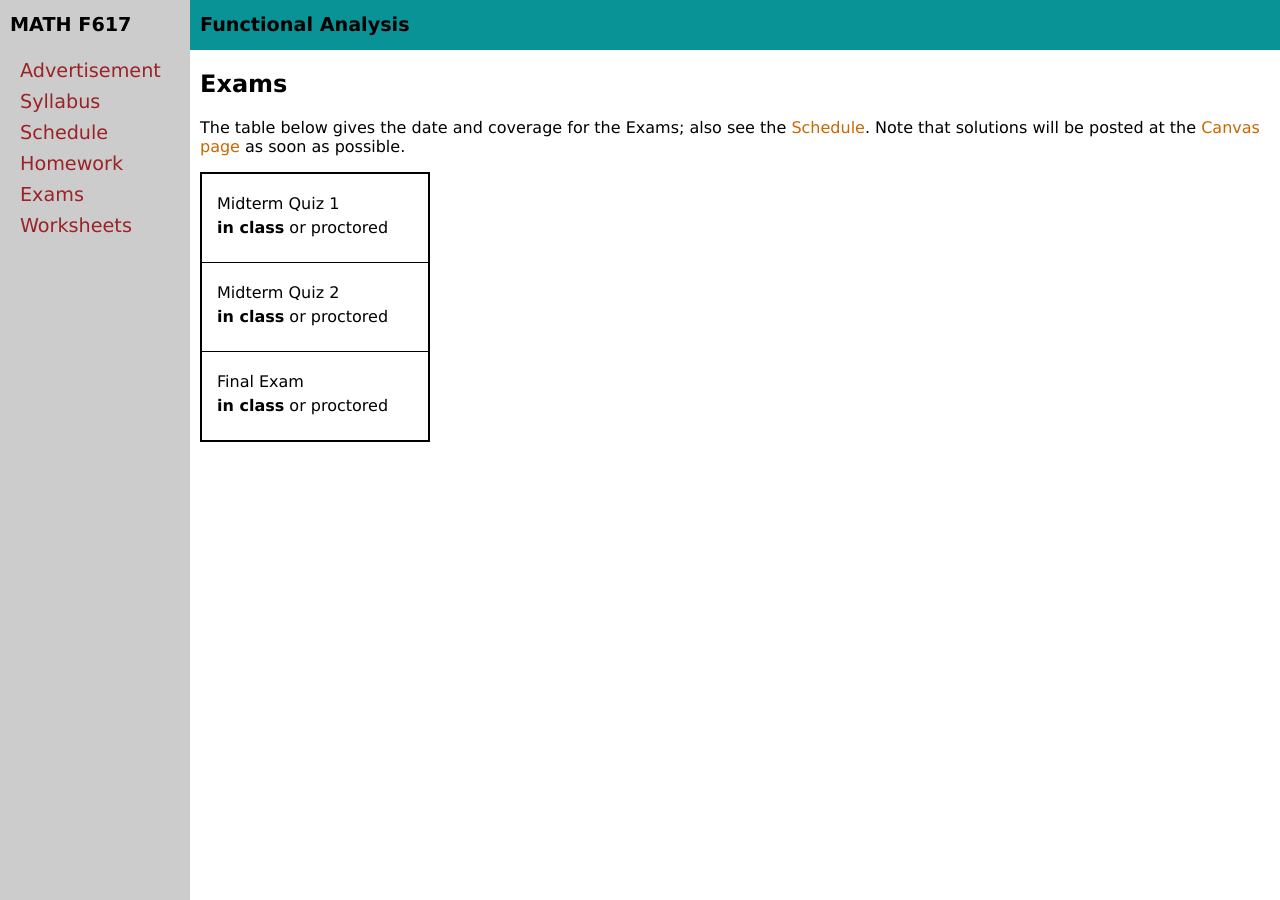
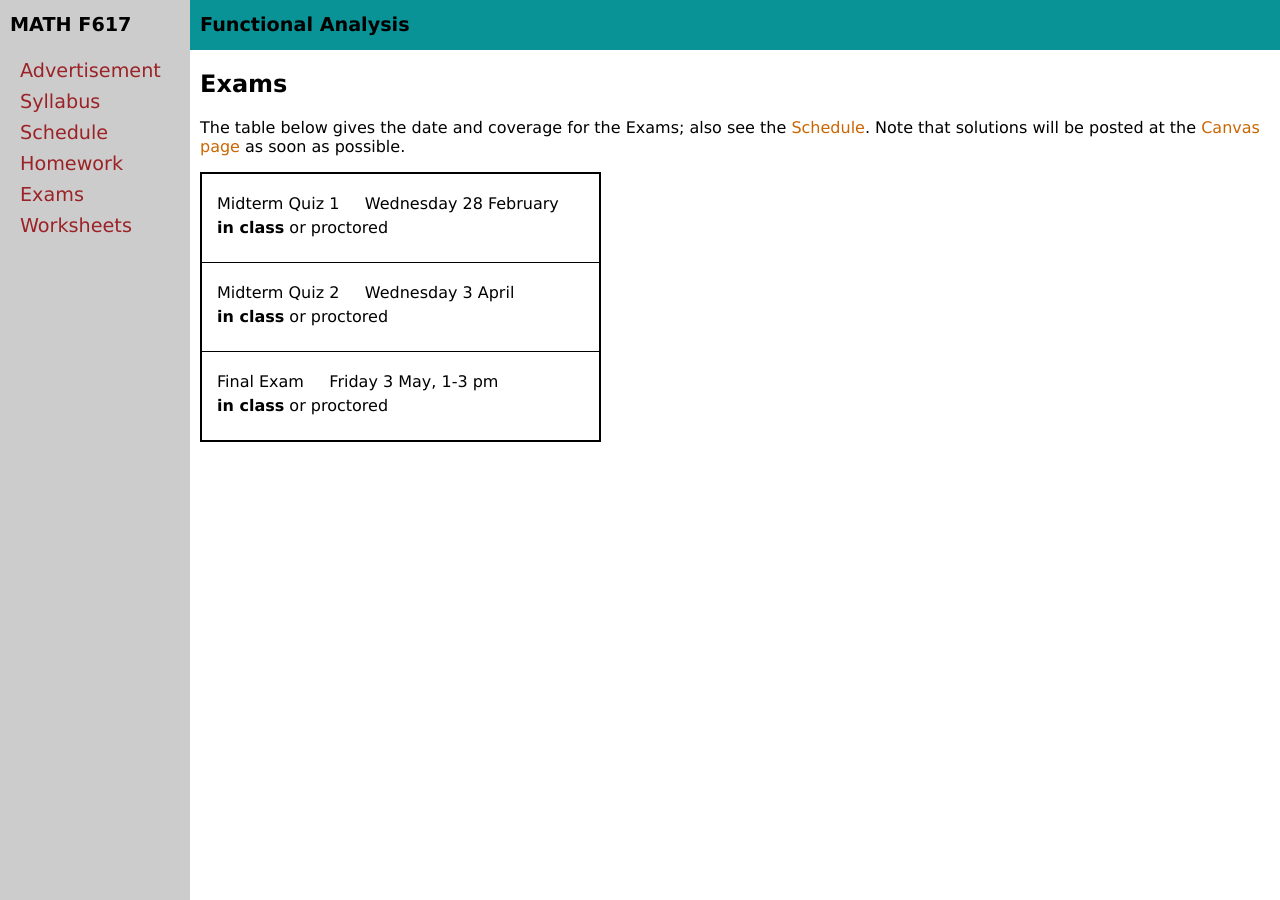
Before and after one commit to bueler/numerical, a Jekyll site: the page built from exams.md, in a window 1280 px wide. Built offline with Jekyll 4.4.1, drawn with Linux system fonts in a browser that asks for light colours.

Commit message:
dates of exams

```diff
--- a/_data/exams.yml
+++ b/_data/exams.yml
@@ -2,16 +2,16 @@ semester: Spring 2024
 home: assets/exams/S24
 exams:
 - name: Midterm Quiz 1
-  #date: Wednesday 11 October
+  date: Wednesday 28 February
   info: <b>in class</b> or proctored
   #reviewguide: mid1review.pdf
   #blank: mid1.pdf
   #solutions: mid1solns.pdf
 - name: Midterm Quiz 2
-  #date: Wednesday 15 November
+  date: Wednesday 3 April
   info: <b>in class</b> or proctored
 - name: Final Exam
-  #date: Wednesday 13 December, 1-3 pm
+  date: Friday 3 May, 1-3 pm
   info: <b>in class</b> or proctored
   #doc: finalessays.pdf
   #rubric: finalrubric.pdf
```
